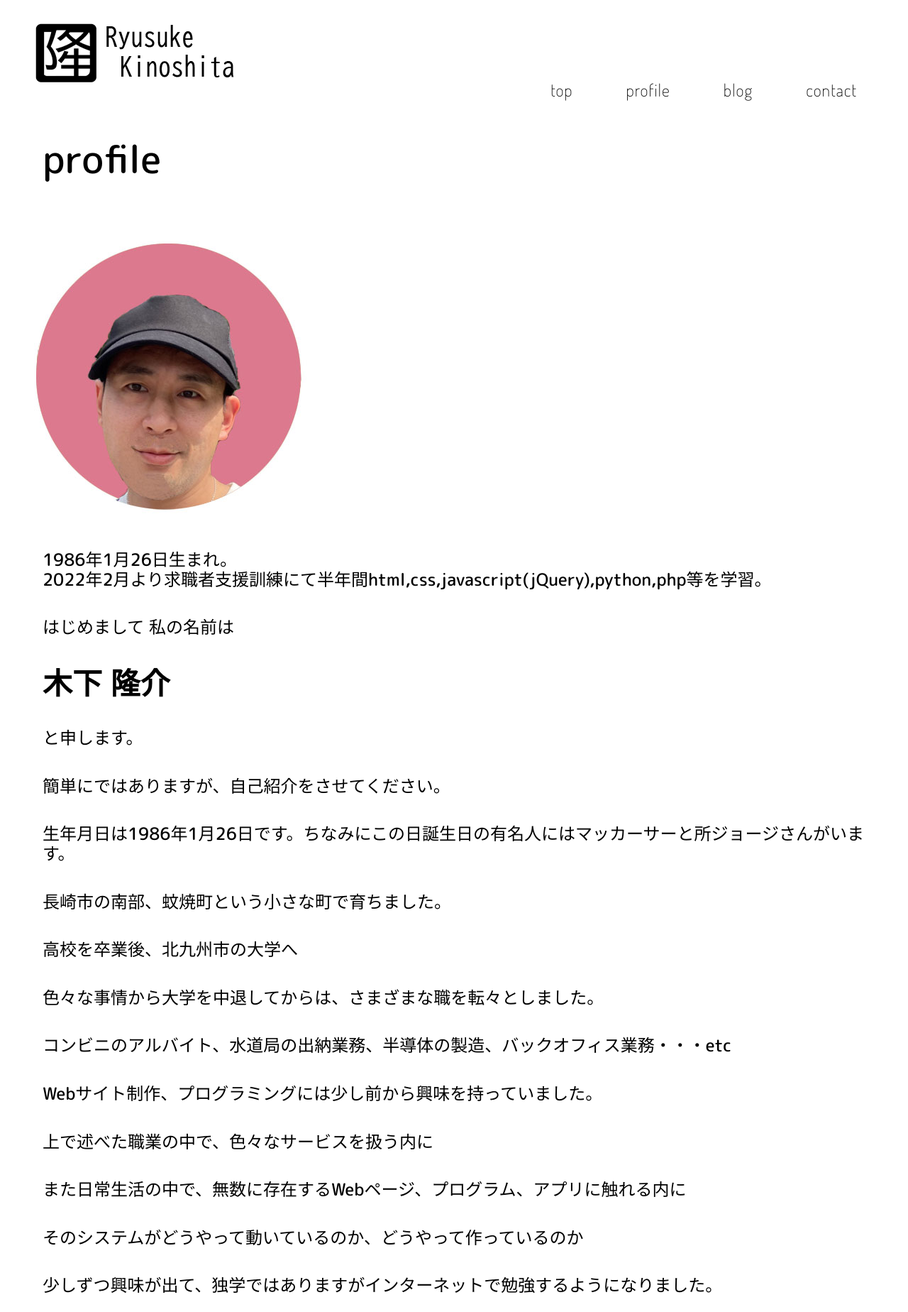
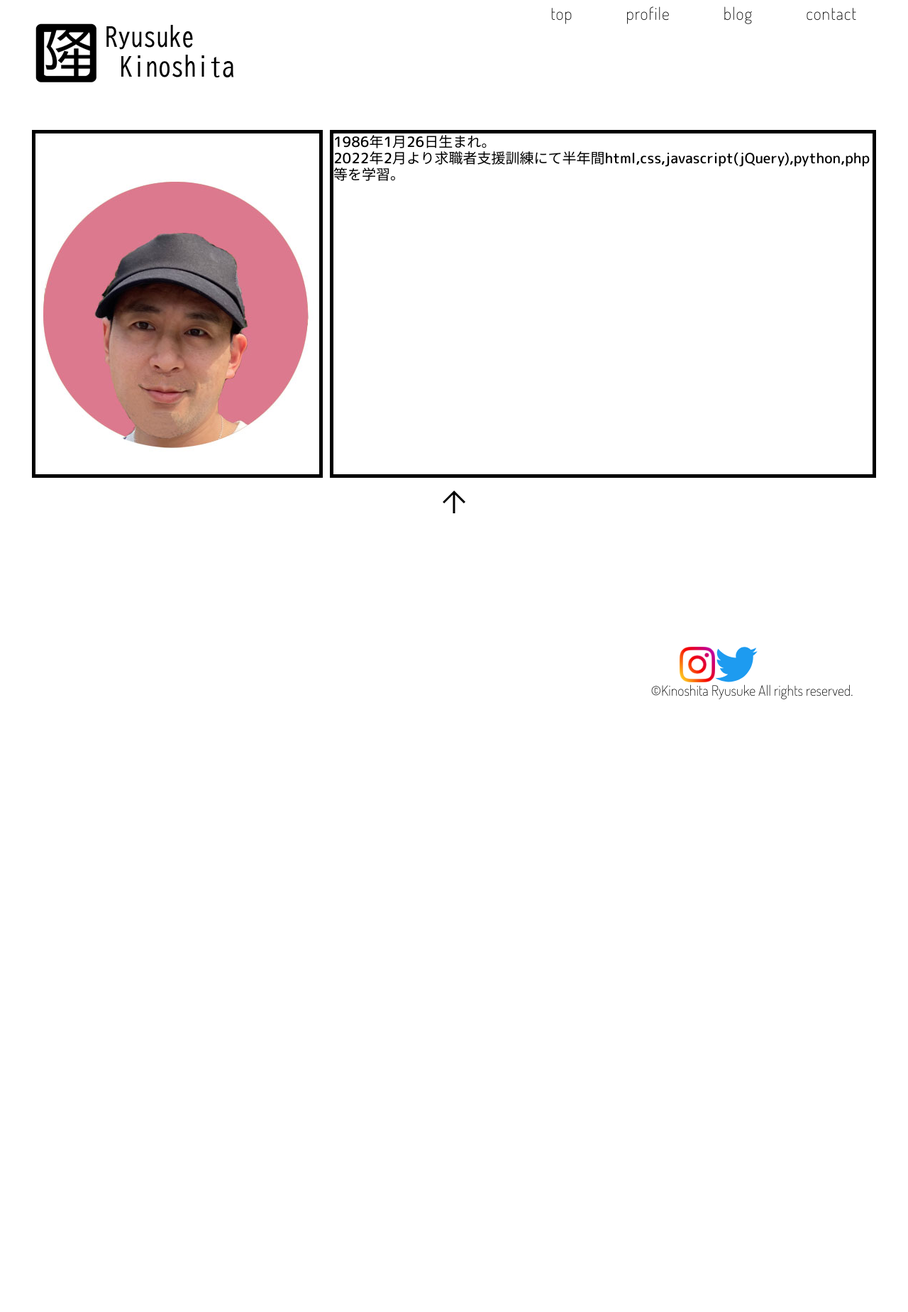
Before and after one commit to ryusuke-kinoshita/graduation, a plain HTML site: page profile.html in a window 1280 px wide. Shown: the part 27-1875 px from the top of the page at 71% size. After the commit the page ends 1012 px from the top, so only its background shows below. Drawn offline with Linux system fonts and the light colour scheme.

Commit message:
0710 home
navバーindexページにレイアウト合わせ（上に移動）

```diff
--- a/profile.html
+++ b/profile.html
@@ -24,36 +24,8 @@
         </ul>
     </nav>
     <div id="introduce">
-        <table>
-            <caption><p style="font-size:.54rem;">profile</p></caption>
-            <tr>
-                <td rowspan="4" colspan="5"><td><img src="images/hero/port.jpg" alt="me"></td>
-            </tr>
-            <tr>
-               <td><span><p>1986年1月26日生まれ。<br>2022年2月より求職者支援訓練にて半年間html,css,javascript(jQuery),python,php等を学習。</p></span></td>
-            </tr>
-
-            <!-- <img src="images/hero/port.jpg" alt="portrait" style="height: 4.8rem; width: 4rem"> -->
-
-        </table>
-            <p>はじめまして 私の名前は</p>
-            <p class="name">木下 隆介</p>
-            <p>と申します。</p>
-            <p>簡単にではありますが、自己紹介をさせてください。</p>
-            <p>生年月日は1986年1月26日です。ちなみにこの日誕生日の有名人にはマッカーサーと所ジョージさんがいます。</p>
-            <p>長崎市の南部、蚊焼町という小さな町で育ちました。</p>
-            <p>高校を卒業後、北九州市の大学へ</p>
-            <p>色々な事情から大学を中退してからは、さまざまな職を転々としました。</p>
-            <p>コンビニのアルバイト、水道局の出納業務、半導体の製造、バックオフィス業務・・・etc</p>
-            <p>Webサイト制作、プログラミングには少し前から興味を持っていました。</p>
-            <p>上で述べた職業の中で、色々なサービスを扱う内に</p>
-            <p>また日常生活の中で、無数に存在するWebページ、プログラム、アプリに触れる内に</p>
-            <p>そのシステムがどうやって動いているのか、どうやって作っているのか</p>
-            <p>少しずつ興味が出て、独学ではありますがインターネットで勉強するようになりました。</p>
-            <p>今回、タイミングが上手く重なり求職者支援訓練に通え</p>
-            <p>半年の短い期間ではありますが、基本的な技術と知識は学び、身に付けたつもりです。</p>
-            <p>次なるステップとして世の中に自分の身に付けたものをアウトプットする場を探していたところ</p>
-            <p>貴社の求人を見つけ今回応募させて頂いた次第です。</p>
+        <div class="self"><img src="images/hero/port.jpg" alt="me"></div>
+        <div class="about"><p>1986年1月26日生まれ。<br>2022年2月より求職者支援訓練にて半年間html,css,javascript(jQuery),python,php等を学習。</p></div>
     </div>
     <p class="back">
         <a href="#"><img src="images/photos/arrow_top.gif" alt="backtotop"></a>
--- a/style.css
+++ b/style.css
@@ -8,7 +8,7 @@ html{
 body > *{
     grid-column: 2 / -2;
 }
-body, #index, #blog, #profile, #contact{
+body, #index, #blog, #profile, #contact,#trip1,#trip2,#trip3{
     background-color: #fff;
     display: grid;
     font-family: "Dosis", "M PLUS Rounded 1c", sans-serif;
@@ -45,8 +45,13 @@ nav{
     grid-row: head;
     justify-self: right;
 }
+#blog nav, #pro nav, #contact nav,#trip1 nav,#trip2 nav,#trip3 nav{
+    align-self: start;
+}
 nav ul{
-    display: grid;
+    display: flex;
+    text-align: center;
+    /* display: grid; */
     font-size: .24rem;
     grid-auto-flow: column;
     grid-column-gap: .75rem;
@@ -213,15 +218,22 @@ footer{
 }
 
 /* ここからプロフィールページ */
+#pro{
+}
 #introduce{
     display: grid;
+    font-family: "M PLUS Rounded 1c", sans-serif;
+}
+#introduce h3{
+    font-size: .36rem;
+    vertical-align: top;
+    text-align: center;
+}
+.self, .about{
     grid-row: main;
-    font-family: "M PLUS Rounded 1c", sans-serif;
-    font-size: .24rem;/*pxだと40px;*/
-    margin-bottom: 1rem;
-}
-#introduce p{
-    padding: .2rem;
+    border: solid .05rem black;
+    margin: .1rem .05rem;
+    padding: auto;
 }
 .name{
     font-size: .42rem;
```
Also changed, not shown: trip1.html (+2 -2 lines).
